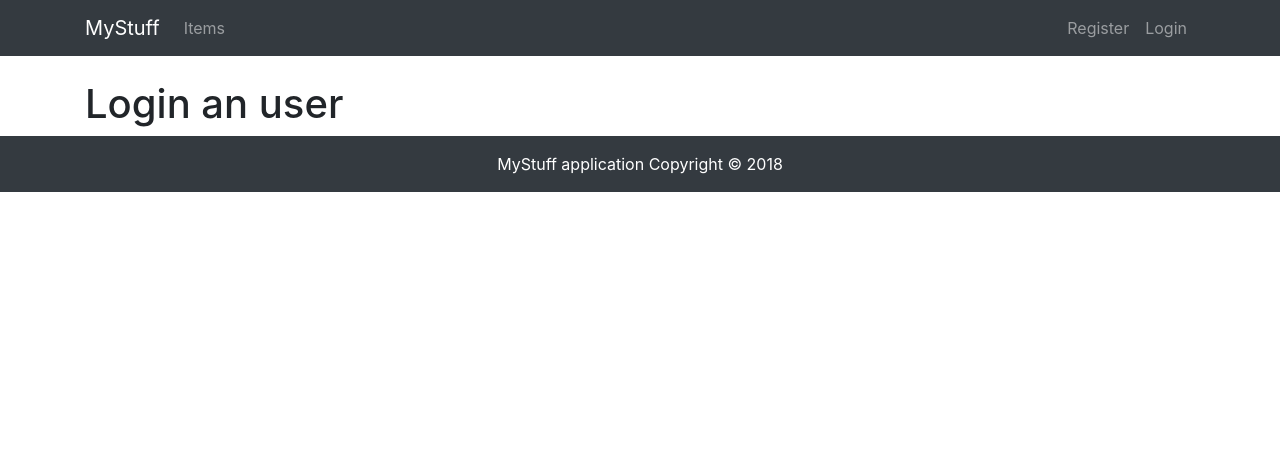
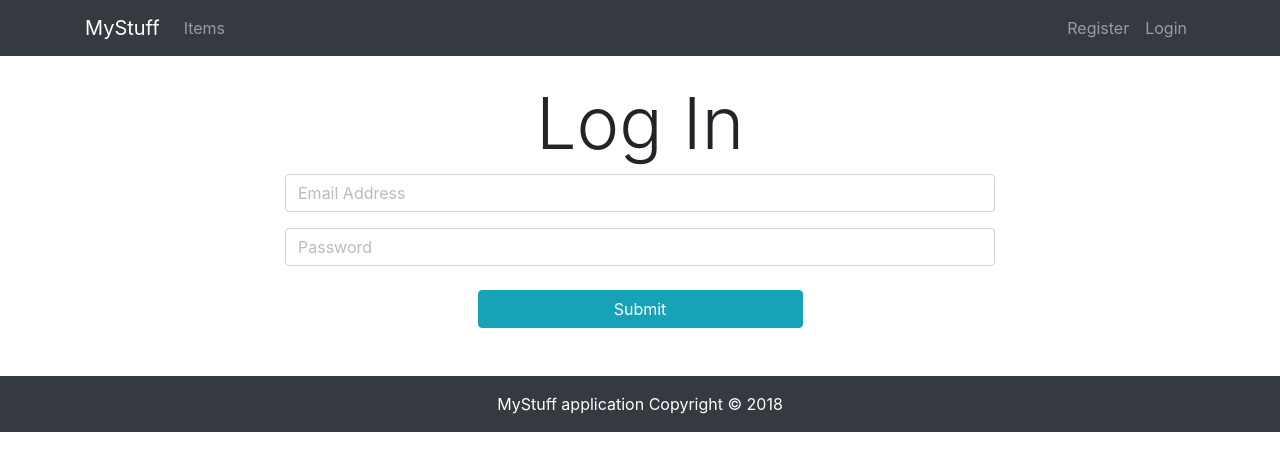
Before and after one commit to VladAndreescu/OnlineMarket-Frontend, a React (Create React App) app in the folder client/: page /login in a window 1280 px wide. Shown: the top 470 px of the page. Built offline with nearby package versions, Linux system fonts and the light colour scheme.

Commit message:
Login form created. some touch-ups have been done on both Login and Register

```diff
--- a/client/src/components/authentication/Login.js
+++ b/client/src/components/authentication/Login.js
@@ -1,13 +1,74 @@
 import React, { Component } from 'react'
 
 class Login extends Component {
-  render() {
-	return (
-	  <div>
-		<h1>Login an user</h1>
-	  </div>
-	)
-  }
+	constructor(){
+		super()
+		this.state ={
+			email: '',
+			password: '',
+
+			errors: {}
+		}
+		this.onChange = this.onChange.bind(this)
+		this.onSubmit = this.onSubmit.bind(this)
+	}
+	//create onChange function
+	onChange(e){
+		this.setState({[e.target.name]: e.target.value})
+	}
+
+	//create onSubmit function
+	onSubmit(e){
+		e.preventDefault();
+
+		//display the existing user
+		const newUser = {
+			email: this.state.email,
+			password: this.state.password,
+		}
+
+		console.log(newUser)
+	}
+
+	render() {
+		return (
+			<div className="loginUser">
+				<div className="container">
+					<div className="row">
+						<div className="col-md-8 m-auto">
+							<h1 className="display-3 text-center" >Log In</h1>
+
+							<form onSubmit={this.onSubmit}>
+								<div className="form-group">
+									<input
+										type="email"
+										className="form-control"
+										placeholder="Email Address"
+										name="email"
+										value={this.state.email}
+										onChange={this.onChange}
+										/>
+								</div>
+								<div className="form-group">
+									<input
+										type="password"
+										className="form-control"
+										placeholder="Password"
+										name="password"
+										value={this.state.password}
+										onChange={this.onChange}
+										/>
+								</div>
+								<div className="col-md-6 m-auto">
+									<input type="submit" className="btn btn-info btn-block mt-4" />
+								</div>
+							</form>
+						</div>
+					</div>
+				</div>
+			</div>
+		)
+	}
 }
 
 export default Login
--- a/client/src/components/authentication/Register.js
+++ b/client/src/components/authentication/Register.js
@@ -23,6 +23,7 @@
 	onSubmit(e){
 		e.preventDefault();
 
+		//Create a new user based on the user inputs
 		const newUser = {
 			name: this.state.name,
 			email: this.state.email,
@@ -44,7 +45,7 @@
 							<div className="form-group">
 								<input
 									type="text"
-									className="form-control form-control"
+									className="form-control"
 									placeholder="Name"
 									name="name"
 									value={this.state.name}
@@ -54,7 +55,7 @@
 							<div className="form-group">
 								<input
 									type="email"
-									className="form-control form-control"
+									className="form-control"
 									placeholder="Email Address"
 									name="email"
 									value={this.state.email}
@@ -64,7 +65,7 @@
 							<div className="form-group">
 								<input
 									type="password"
-									className="form-control form-control"
+									className="form-control"
 									placeholder="Password"
 									name="password"
 									value={this.state.password}
@@ -74,7 +75,7 @@
 							<div className="form-group">
 								<input
 									type="password"
-									className="form-control form-control"
+									className="form-control"
 									placeholder="Confirm Password"
 									name="password2"
 									value={this.state.password2}
--- a/client/src/components/layout/Footer.js
+++ b/client/src/components/layout/Footer.js
@@ -2,7 +2,7 @@
 
 export default () => {
   return (
-	<footer className="bg-dark text-white p-3 mt-6 text-center">
+	<footer className="bg-dark text-white p-3 mt-5 text-center">
 		MyStuff application Copyright &copy; {new Date().getFullYear()}
 	</footer>
   )
```
